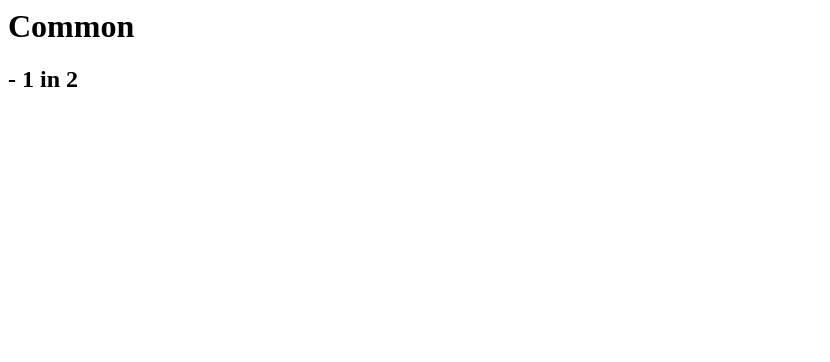
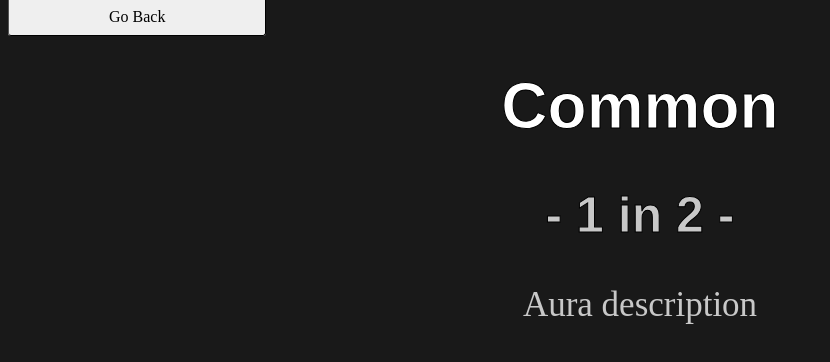
Before and after one commit to TheGhostyX/quiteanrng, a plain HTML site: page auras/common.html in a window 1280 px wide. Shown: the whole page, without its empty margins (0-830 px from the left). Drawn offline with Linux system fonts and the light colour scheme.

Commit message:
Update common.html

```diff
--- a/auras/common.html
+++ b/auras/common.html
@@ -1,7 +1,11 @@
+<!DOCTYPE html>
 <head>
+    <link rel="stylesheet" href="/style.css">
     <title>Common</title>
-    <body>
-        <h1>Common</h1>
-        <h2>- 1 in 2</h2>
+    <body style="background-color: rgb(25,25,25);">
+        <a href="/index.html" class="button">Go Back</a>
+        <h1 class="auraname">Common</h1>
+        <h2 class="aurararity">- 1 in 2 -</h2>
+        <p class="auradesc">Aura description</p>
     </body>
 </head>
```
